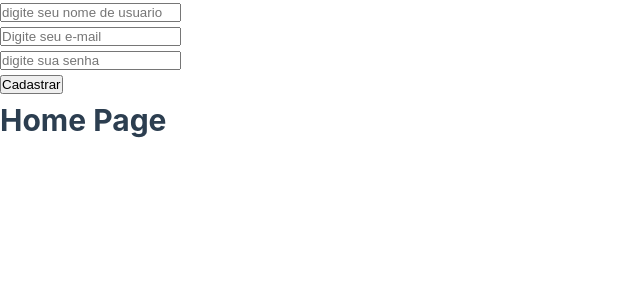
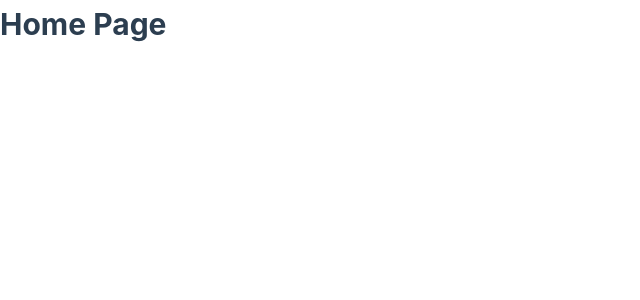
Before and after one commit to PauloHPMKT/dev-books-front-user, a Vue app: page / in a window 1280 px wide. Shown: the top 300 px of the page, without its empty margins (0-640 px from the left). Built offline with nearby package versions, Linux system fonts and the light colour scheme.

Commit message:
modelando estrutura do App vue

```diff
--- a/src/App.vue
+++ b/src/App.vue
@@ -1,48 +1,11 @@
 
 <template>
-  <div>
-    <form @submit.prevent="createNewUser">
-      <div>
-        <input type="text" v-model="user.name" placeholder="digite seu nome de usuario" />
-      </div>
-      <div>
-        <input type="text" v-model="user.email" placeholder="Digite seu e-mail" />
-      </div>
-      <div>
-        <input type="password" v-model="user.password" placeholder="digite sua senha">
-      </div>
-      <div>
-        <button type="submit">Cadastrar</button>
-      </div>
-    </form>
-  </div>
   <RouterView />
 </template>
 
 <script>
-import axios from 'axios'
 export default {
   name: 'App',
-  data() {
-    return {
-      users: [],
-      user: {
-        name: '',
-        email: '',
-        password: '',
-      }
-    }
-  },
-
-  methods: {
-    async createNewUser() {
-      await axios.post('http://localhost:3005/api/user/register', {
-        name: this.user.name,
-        email: this.user.email,
-        password: this.user.password,
-      }).then(res => console.log(res))
-    }
-  }
 }
 </script>
 
```
